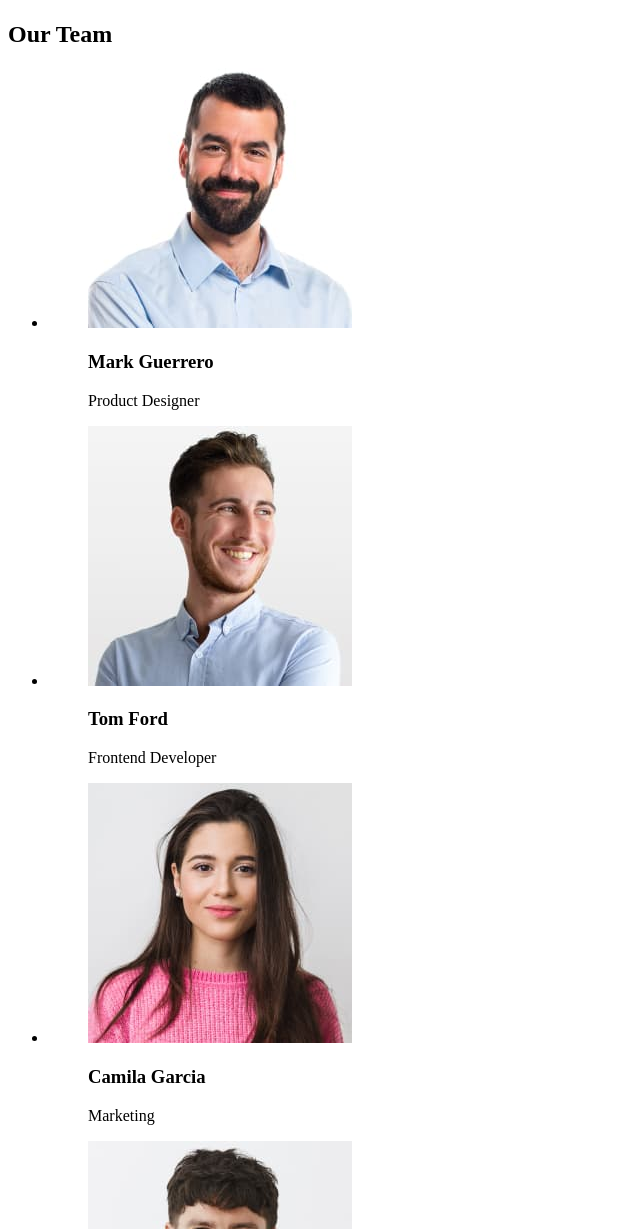
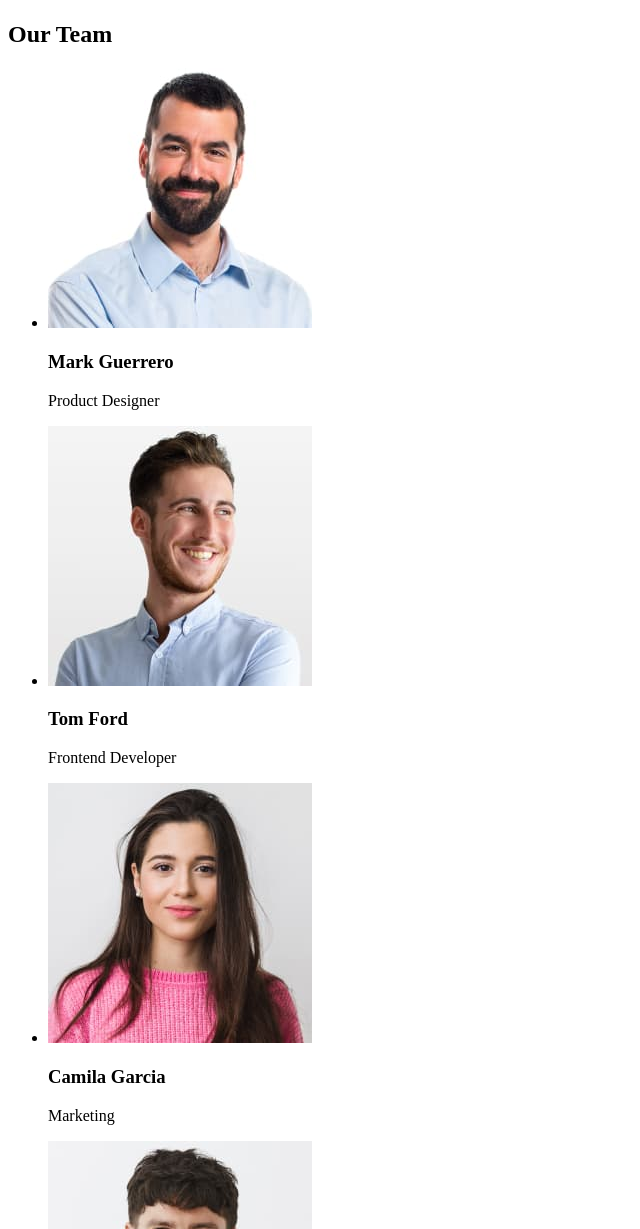
Before and after one commit to qbonee/goit-markup-hw-01, a plain HTML site: page index.html in a window 1280 px wide. Shown: the part 1571-2800 px from the top of the page, without its empty margins (0-640 px from the left). Drawn offline with Linux system fonts and the light colour scheme.

Commit message:
updated hw-01

```diff
--- a/index.html
+++ b/index.html
@@ -20,7 +20,7 @@
                 <li>
                     <a href="mailto:info@devstudio.com">info@devstudio.com</a>
                 </li>
-                <li><a href="tel:+110001111111">+11 (000) 111-11-11</a>
+                <li><a href="tel:+110001111111">+11(000) 111-11-11</a>
                 </li>
             </ul>
         </address>
@@ -64,36 +64,25 @@
             <h2>Our Team</h2>
             <ul>
                 <li>
-                    <figure><img src="./images/img4.jpg" alt="Mark Guerrero" width="264" height="260">
-                        <figcaption>
+                <img src="./images/img4.jpg" alt="Mark Guerrero" width="264" height="260">
                 <h3>Mark Guerrero</h3>
                 <p>Product Designer</p>
-                        </figcaption>
-                    </figure>
                 </li>
                 <li>
-                    <figure><img src="./images/img5.jpg" alt="Tom Ford" width="264" height="260">
-                        <figcaption>
+                <img src="./images/img5.jpg" alt="Tom Ford" width="264" height="260">
+
                 <h3>Tom Ford</h3>
                 <p>Frontend Developer</p>
-                        </figcaption>
-                    </figure>
                 </li>
                 <li>
-                    <figure><img src="./images/img6.jpg" alt="Camila Garcia" width="264" height="260">
-                        <figcaption>
+                <img src="./images/img6.jpg" alt="Camila Garcia" width="264" height="260">
                 <h3>Camila Garcia</h3>
                 <p>Marketing</p>
-                        </figcaption>
-                    </figure>
                 </li>
                 <li>
-                    <figure><img src="./images/img7.jpg" alt="Daniel Wilson" width="264" height="260">
-                        <figcaption>
+                <img src="./images/img7.jpg" alt="Daniel Wilson" width="264" height="260">
                 <h3>Daniel Wilson</h3>
                 <p>UI Designer</p>
-                        </figcaption>
-                    </figure>
                 </li>
             </ul>
         </section>
```
Lines whose indentation alone changed are shown as unchanged.
